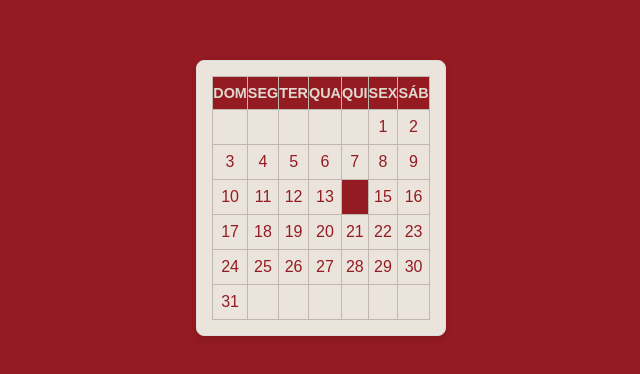
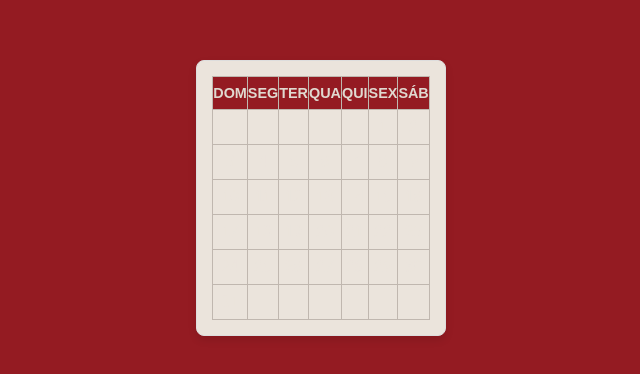
Before and after one commit to riangvieira/calendario_contabiliza, a plain HTML site: page index.html in a window 1280 px wide. Shown: the part 222-596 px from the top of the page, without its empty margins (319-959 px from the left). Drawn offline with Linux system fonts and the light colour scheme.

Commit message:
Update index.html

```diff
--- a/index.html
+++ b/index.html
@@ -8,7 +8,7 @@
         body {
             font-family: Arial, sans-serif;
             background-color: #941B22; /* Fundo vermelho */
-            color: #941B22; /* Cor do texto principal */
+            color: #EBE4DC; /* Cor do texto principal */
             margin: 0;
             padding: 20px;
             display: flex;
@@ -65,7 +65,7 @@
             opacity: 1;
         }
         .today {
-            background-color: #941B22;
+            background-color: #EBE4DC;
             font-weight: bold;
         }
     </style>
```
